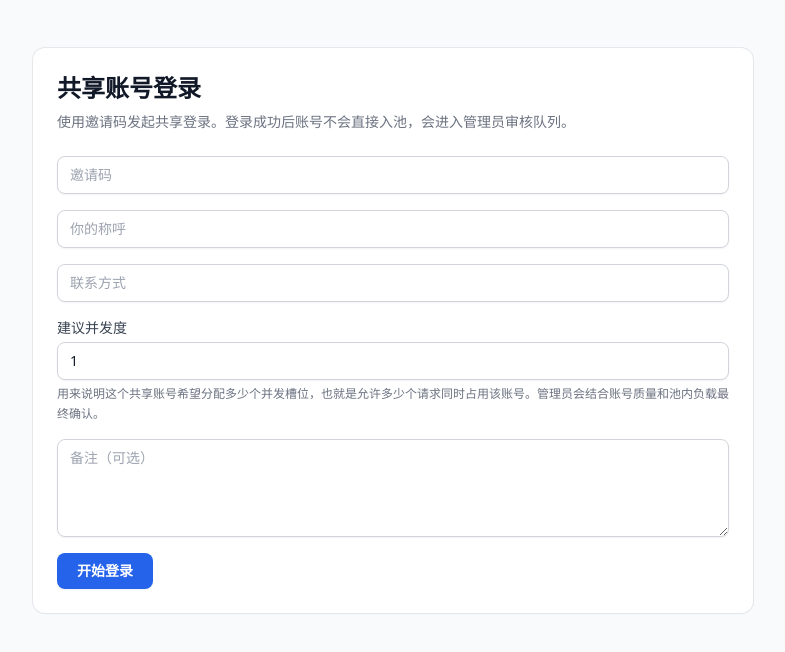
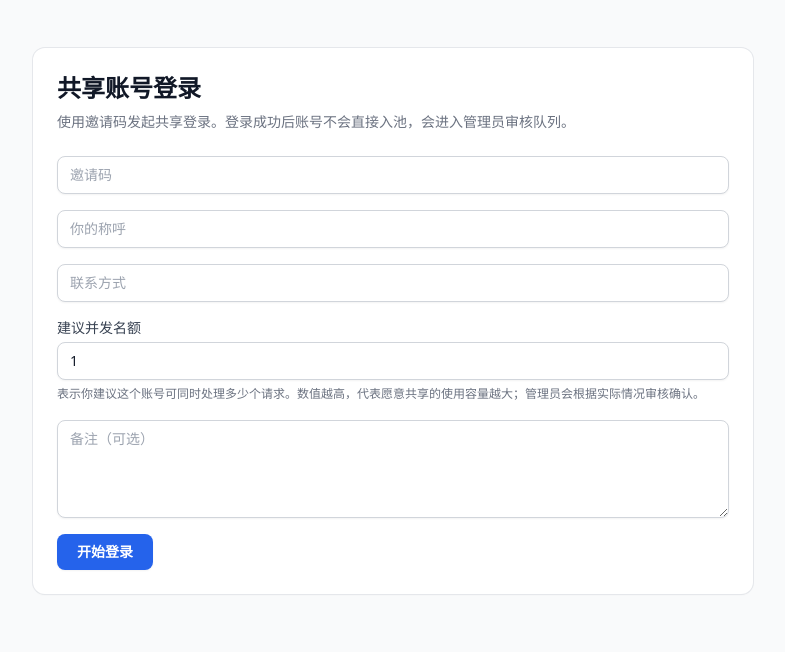
Before and after one commit to why41bg/nexus-codex, a React (Vite) app in the folder admin-fe/: page /contribute in a window 1280 px wide. Shown: the top 652 px of the page, without its empty margins (247-1032 px from the left). Built offline with nearby package versions, Linux system fonts and the light colour scheme; no server answers.

Commit message:
copy(admin-fe): clarify contribution concurrency label

```diff
--- a/admin-fe/src/components/ContributeAccountPage.tsx
+++ b/admin-fe/src/components/ContributeAccountPage.tsx
@@ -83,7 +83,7 @@ export default function ContributeAccountPage() {
             <input className={inputClass} placeholder="联系方式" value={applicantContact} onChange={(e) => setApplicantContact(e.target.value)} />
             <div>
               <label className="mb-1 block text-sm font-medium text-gray-700 dark:text-slate-300">
-                建议并发度
+                建议并发名额
               </label>
               <input
                 className={inputClass}
@@ -94,7 +94,7 @@ export default function ContributeAccountPage() {
                 onChange={(e) => setRequestedMaxConcurrency(e.target.value)}
               />
               <p className="mt-1 text-xs leading-relaxed text-gray-500 dark:text-slate-400">
-                用来说明这个共享账号希望分配多少个并发槽位，也就是允许多少个请求同时占用该账号。管理员会结合账号质量和池内负载最终确认。
+                表示你建议这个账号可同时处理多少个请求。数值越高，代表愿意共享的使用容量越大；管理员会根据实际情况审核确认。
               </p>
             </div>
             <textarea className={inputClass} placeholder="备注（可选）" value={note} onChange={(e) => setNote(e.target.value)} rows={4} />
```
